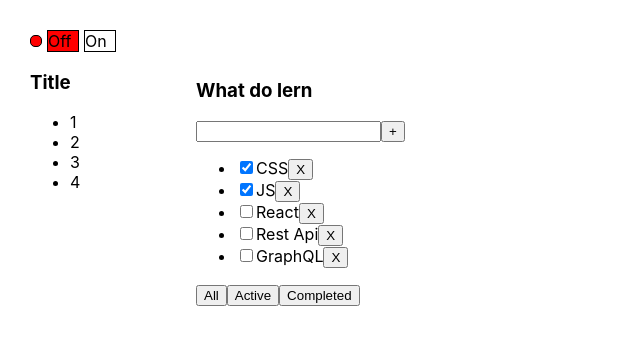
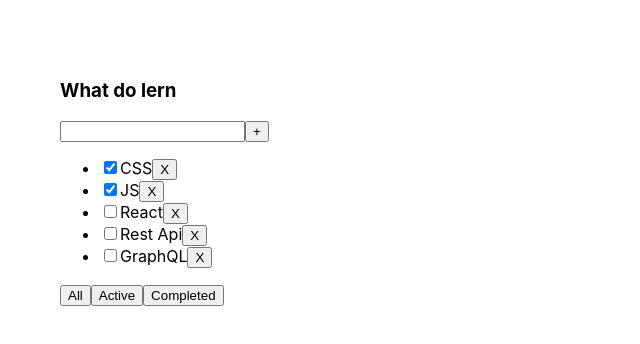
Before and after one commit to Croked1991/Todolist, a React app: page / in a window 1280 px wide. Shown: the top 344 px of the page, without its empty margins (0-640 px from the left). Built offline with nearby package versions, Linux system fonts and the light colour scheme.

Commit message:
add checkbox logic

```diff
--- a/src/App.tsx
+++ b/src/App.tsx
@@ -1,12 +1,7 @@
-import { title } from 'process';
 import React, { useState } from 'react';
 import { v1 } from 'uuid';
 import './App.css';
-import { Header } from './components/Header';
-import { OnOff } from './components/OnOff';
 import { Todolist } from './Todolist';
-import { TaskType } from './Todolist';
-
 
 
 function App() {
@@ -20,43 +15,48 @@ function App() {
         { id: v1(), title: "GraphQL", isDone: false },
     ])
 
+    const [filterButton, setFilterButton] = useState('All')
+
+
     const removeTasks = (id: string) => {
-        let filtered = tasks.filter(el => el.id != id)
+        let filtered = tasks.filter(el => el.id !== id)
         setTasks(filtered)
     }
 
-    const addTask = (newTask:string ) => {
+    const addTask = (newTask: string) => {
         let newTitle = { id: v1(), title: newTask, isDone: false }
-        setTasks([newTitle,...tasks]);
+        setTasks([newTitle, ...tasks]);
     }
 
 
-
-    const [filterButton, setFilterButton] = useState('All')
     const taskFilter = (filterValue: string) => {
         setFilterButton(filterValue)
     }
+
+    const changeCheckboxStatus = (currentId: string, currentEvent: boolean) => {
+        setTasks(tasks.map((el) => el.id === currentId ? { ...el, isDone: currentEvent } : el))
+    }
+
 
     let prokladka = tasks
     if (filterButton === 'Active') {
         prokladka = tasks.filter(el => el.isDone === false)
     }
-    if (filterButton === 'Complited') {
+    if (filterButton === 'Completed') {
         prokladka = tasks.filter(el => el.isDone === true)
     }
 
-
-
     return (
         <div className="App">
-            <OnOff on={true}/>
+
             <Todolist title="What do lern"
                 tasks={tasks}
                 removeTasks={removeTasks}
                 taskFilter={taskFilter}
                 prokladka={prokladka}
                 addTask={addTask}
-                />
+                changeCheckboxStatus={changeCheckboxStatus}
+            />
         </div>
     )
 }
--- a/src/Todolist.tsx
+++ b/src/Todolist.tsx
@@ -1,7 +1,5 @@
-import { type } from 'os';
 import React from 'react';
-import { useState, KeyboardEvent, ChangeEvent, MouseEvent } from 'react';
-import { v1 } from 'uuid';
+import { useState, KeyboardEvent, ChangeEvent} from 'react';
 
 export type TaskType = {
     title: string;
@@ -16,6 +14,7 @@ type PropsType = {
     taskFilter: (filterValue: string) => void;
     prokladka: Array<TaskType>;
     addTask: (newTask: string) => void;
+    changeCheckboxStatus: (currentId: string, eventStatus: boolean) => void
 }
 
 export function Todolist(props: PropsType) {
@@ -37,12 +36,19 @@ export function Todolist(props: PropsType) {
         setNewTask(event.currentTarget.value)
     }
 
-    const removeTaskHandler = (elid:string) => {
+    const removeTaskHandler = (elid: string) => {
         props.removeTasks(elid)
     }
 
-    const filterHandler = (filterValue:string) => {
+    const filterHandler = (filterValue: string) => {
+        console.log('hellk');
+
         props.taskFilter(filterValue)
+    }
+
+
+    const checkboxHandler = (elId: string, currentEvent: boolean) => {
+        props.changeCheckboxStatus(elId, currentEvent)
     }
 
     return (
@@ -60,17 +66,17 @@ export function Todolist(props: PropsType) {
                     {props.prokladka.map((el: TaskType) => {
                         return (
                             <li key={el.id}>
-                                <input type="checkbox" checked={el.isDone}></input>
+                                <input type="checkbox" checked={el.isDone} onChange={(event) => checkboxHandler(el.id, event.currentTarget.checked)}></input>
                                 <span>{el.title}</span>
-                                <button onClick={()=>removeTaskHandler(el.id)}>X</button>
+                                <button onClick={() => removeTaskHandler(el.id)}>X</button>
                             </li>
                         )
                     })}
                 </ul>
                 <div>
-                    <button onClick={()=> filterHandler('All')}>All</button>
-                    <button onClick={()=> filterHandler('Active')}>Active</button>
-                    <button onClick={()=> filterHandler('Completed')}>Completed</button>
+                    <button onClick={() => filterHandler('All')}>All</button>
+                    <button onClick={() => filterHandler('Active')}>Active</button>
+                    <button onClick={() => filterHandler('Completed')}>Completed</button>
                 </div>
             </div>
         </div>
--- a/src/components/OnOff.tsx
+++ /dev/null
@@ -1,86 +0,0 @@
-import React from 'react';
-import { useState } from 'react';
-
-type PropsType = {
-    on: boolean
-}
-
-type AccordeonType = {
-    toogleSet: () => void
-}
-
-
-
-export function OnOff(props: PropsType) {
-
-
-
-    const [on, setOn] = useState(false)
-
-    const onStyle = {
-        width: "30px",
-        height: "20px",
-        border: "1px solid black",
-        display: "inline-block",
-        backgroundColor: on ? "green" : "white"
-    }
-    const offStyle = {
-        width: "30px",
-        height: "20px",
-        border: "1px solid black",
-        display: "inline-block",
-        marginRight: "5px",
-        backgroundColor: on ? "white" : "red"
-    }
-    const indicatorStyle = {
-        width: "10px",
-        height: "10px",
-        borderRadius: "5px",
-        border: "1px solid black",
-        display: "inline-block",
-        marginRight: "5px",
-        backgroundColor: on ? "green" : "red"
-    }
-
-    const AccordeonTitle = (props: AccordeonType) => {
-        return (
-            <h3 onClick={props.toogleSet}>Title</h3>
-        )
-    }
-
-
-
-    const AccordeonBody = () => {
-        return (
-            <ul>
-                <li>1</li>
-                <li>2</li>
-                <li>3</li>
-                <li>4</li>
-            </ul>
-        )
-    }
-
-    const Accordeon = () => {
-        const [toggle, setToggle] = useState(true)
-
-        const toogleSet = () => {
-            setToggle(!toggle)
-        }
-        return (
-            <div>
-                <AccordeonTitle toogleSet={toogleSet}/>
-                {toggle === true && <AccordeonBody />}
-            </div>
-        )
-    }
-
-    return (
-        <div>
-            <div style={indicatorStyle}></div>
-            <div style={offStyle} onClick={() => { setOn(false) }}>Off</div>
-            <div style={onStyle} onClick={() => { setOn(true) }}>On</div>
-            <Accordeon />
-        </div>
-    )
-}
```
